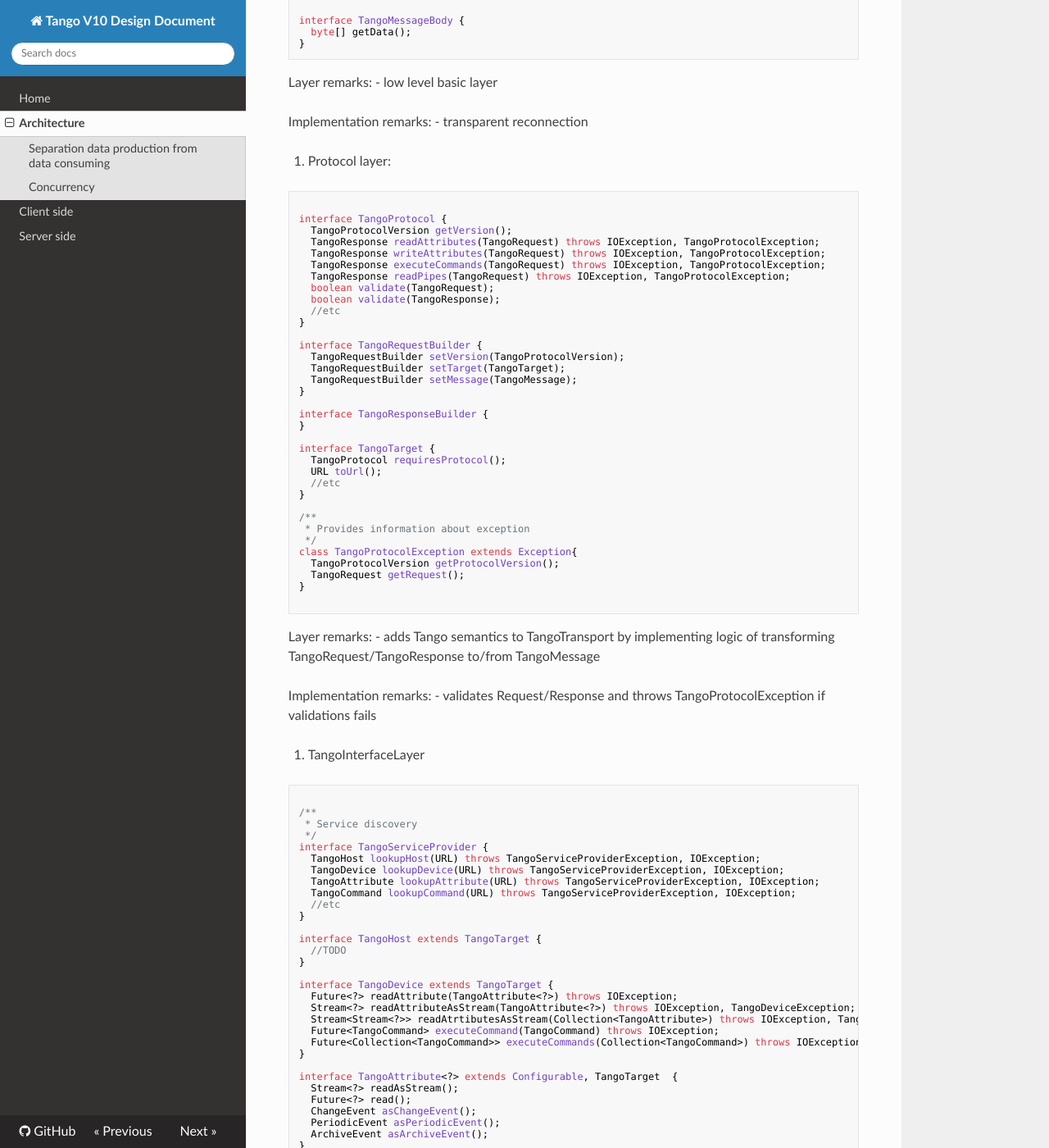
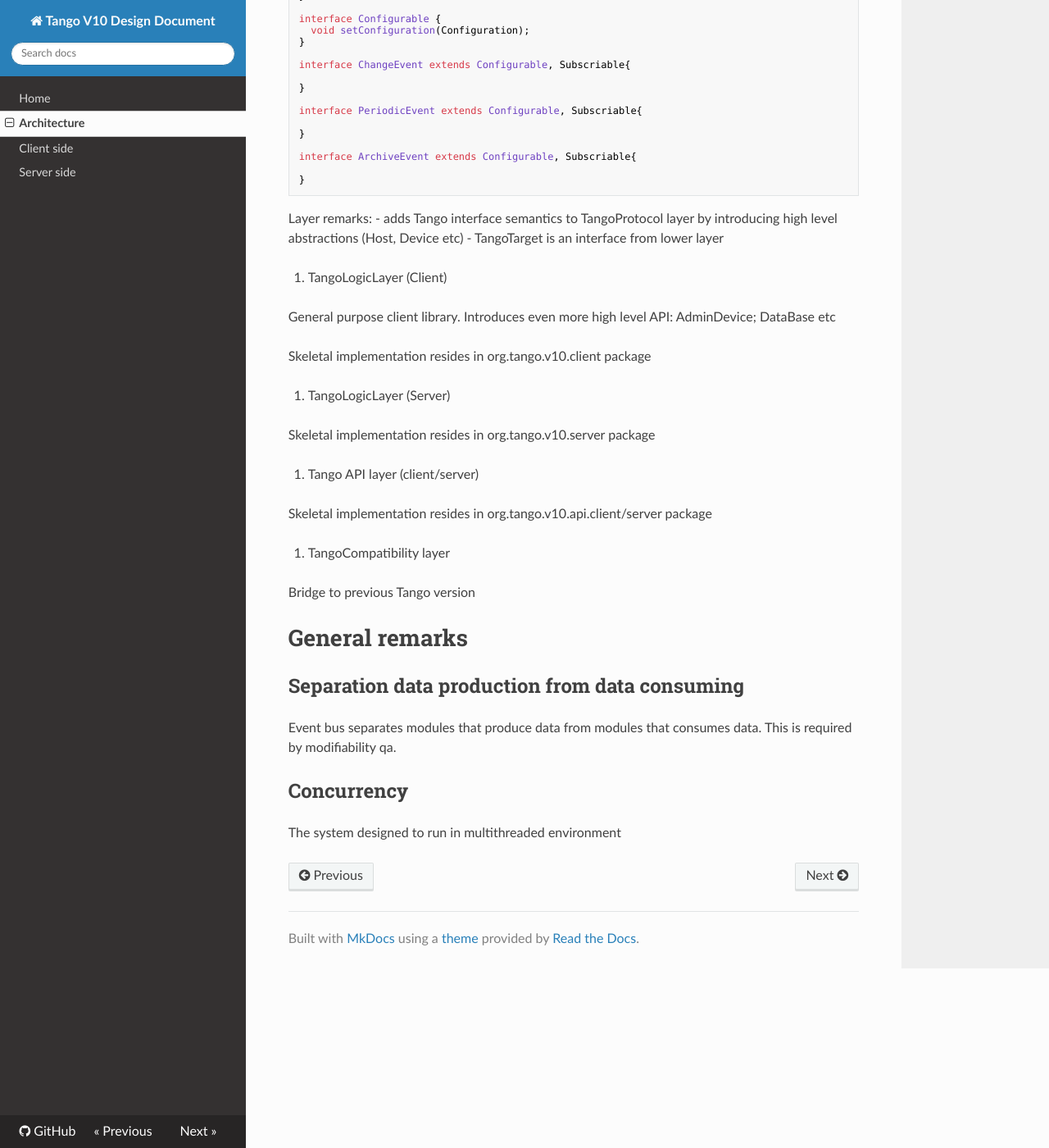
Before and after one commit to Ingvord/tango-v10-design-doc, an MkDocs documentation site: the page built from docs/architecture.md, in a window 1280 px wide and 1400 px high, scrolled down 1434 px. Shown: the whole window at 82% size. Built offline with MkDocs 1.6.1, drawn with Linux system fonts in a browser that asks for light colours; nearby versions of some CDN libraries; old or Windows-style settings are respelled for this version of MkDocs; some of the changed text lies outside the part shown.

Commit message:
Progress

````diff
--- a/docs/architecture.md
+++ b/docs/architecture.md
@@ -4,54 +4,7 @@
 
 1. Transport layer:
 
-```java
-
-/**
- * Transport aka (tango://)
- */
-interface TangoTransport {
-  TangoMessage send(TangoMessage) throws IOException;
-
-}
-
-/**
- * Builder pattern for TangoMessage
- */
-interface TangoMessageBuilder {
-  TangoMessageBuilder setProtocolVersion(ProtocolVersion);
-  TangoMessageBuilder setKernelVersion(KernelVersion);
-  TangoMessageBuilder setType(TangoMessageType);
-  TangoMessageBuilder setDataType(TangoDataType);
-  TangoMessageBuilder setBody(TangoMessageBody);
-}
-
-enum TangoMessageType {
-  COMMAND,
-  ATTRIBUTE,
-  PIPE,
-  EVENT_SUBSCRIBE,
-  PING
-  //etc
-}
-
-enum TangoDataType {
-  VOID,
-  INT,
-  UINT
-  //etc
-}
-
-interface TangoMessageBodyBuilder {
-  TangoMessageBodyBuilder setData(int);
-  TangoMessageBodyBuilder setData(long);
-  TangoMessageBodyBuilder setData(etc);
-}
-
-
-interface TangoMessageBody {
-  byte[] getData();
-}
-```
+Skeletal implementation resides in org.tango.v10.transport package
 
 Layer remarks:
 - low level basic layer
@@ -61,84 +14,17 @@ Implementation remarks:
 
 2. Protocol layer:
 
-```java
+Skeletal implementation resides in org.tango.v10.protocol package
 
-interface TangoProtocol {
-  TangoProtocolVersion getVersion();
-  TangoResponse readAttributes(TangoRequest) throws IOException, TangoProtocolException;
-  TangoResponse writeAttributes(TangoRequest) throws IOException, TangoProtocolException;
-  TangoResponse executeCommands(TangoRequest) throws IOException, TangoProtocolException;
-  TangoResponse readPipes(TangoRequest) throws IOException, TangoProtocolException;
-  boolean validate(TangoRequest);
-  boolean validate(TangoResponse);
-  //etc
-}
-
-interface TangoRequestBuilder {
-  TangoRequestBuilder setVersion(TangoProtocolVersion);
-  TangoRequestBuilder setTarget(TangoTarget);
-  TangoRequestBuilder setMessage(TangoMessage);
-}
-
-interface TangoResponseBuilder {
-}
-
-interface TangoTarget {
-  TangoProtocol requiresProtocol();
-  URL toUrl();
-  //etc
-}
-
-/**
- * Provides information about exception
- */
-class TangoProtocolException extends Exception{
-  TangoProtocolVersion getProtocolVersion();
-  TangoRequest getRequest();
-}
-
-```
-
-Layer remarks:
-- adds Tango semantics to TangoTransport by implementing logic of transforming TangoRequest/TangoResponse to/from TangoMessage
 
 Implementation remarks:
 - validates Request/Response and throws TangoProtocolException if validations fails
 
 3. TangoInterfaceLayer
 
+Skeletal implementation resides in org.tango.v10.service package  (interface can not be used as package name)
+
 ```java
-
-/**
- * Service discovery
- */
-interface TangoServiceProvider {
-  TangoHost lookupHost(URL) throws TangoServiceProviderException, IOException;
-  TangoDevice lookupDevice(URL) throws TangoServiceProviderException, IOException;
-  TangoAttribute lookupAttribute(URL) throws TangoServiceProviderException, IOException;
-  TangoCommand lookupCommand(URL) throws TangoServiceProviderException, IOException;
-  //etc
-}
-
-interface TangoHost extends TangoTarget {
-  //TODO
-}
-
-interface TangoDevice extends TangoTarget {
-  Future<?> readAttribute(TangoAttribute<?>) throws IOException;
-  Stream<?> readAttributeAsStream(TangoAttribute<?>) throws IOException, TangoDeviceException;
-  Stream<Stream<?>> readAtrtibutesAsStream(Collection<TangoAttribute>) throws IOException, TangoDeviceException;
-  Future<TangoCommand> executeCommand(TangoCommand) throws IOException;
-  Future<Collection<TangoCommand>> executeCommands(Collection<TangoCommand>) throws IOException;
-}
-
-interface TangoAttribute<?> extends Configurable, TangoTarget  {
-  Stream<?> readAsStream();
-  Future<?> read();
-  ChangeEvent asChangeEvent();
-  PeriodicEvent asPeriodicEvent();
-  ArchiveEvent asArchiveEvent();
-}
 
 //etc
 
@@ -166,9 +52,6 @@ interface PeriodicEvent extends Configurable, Subscriable{
 interface ArchiveEvent extends Configurable, Subscriable{
 
 }
-
-
-
 ```
 
 Layer remarks:
@@ -180,9 +63,21 @@ Layer remarks:
 
 General purpose client library. Introduces even more high level API: AdminDevice; DataBase etc
 
-5. TangoCompatibility layer
+Skeletal implementation resides in org.tango.v10.client package
+
+5. TangoLogicLayer (Server)
+
+Skeletal implementation resides in org.tango.v10.server package
+
+6. Tango API layer (client/server)
+
+Skeletal implementation resides in org.tango.v10.api.client/server package
+
+7. TangoCompatibility layer
 
 Bridge to previous Tango version
+
+# General remarks
 
 ## Separation data production from data consuming
 
````
Also changed, not shown: docs/index.md (+0 -84 lines).
